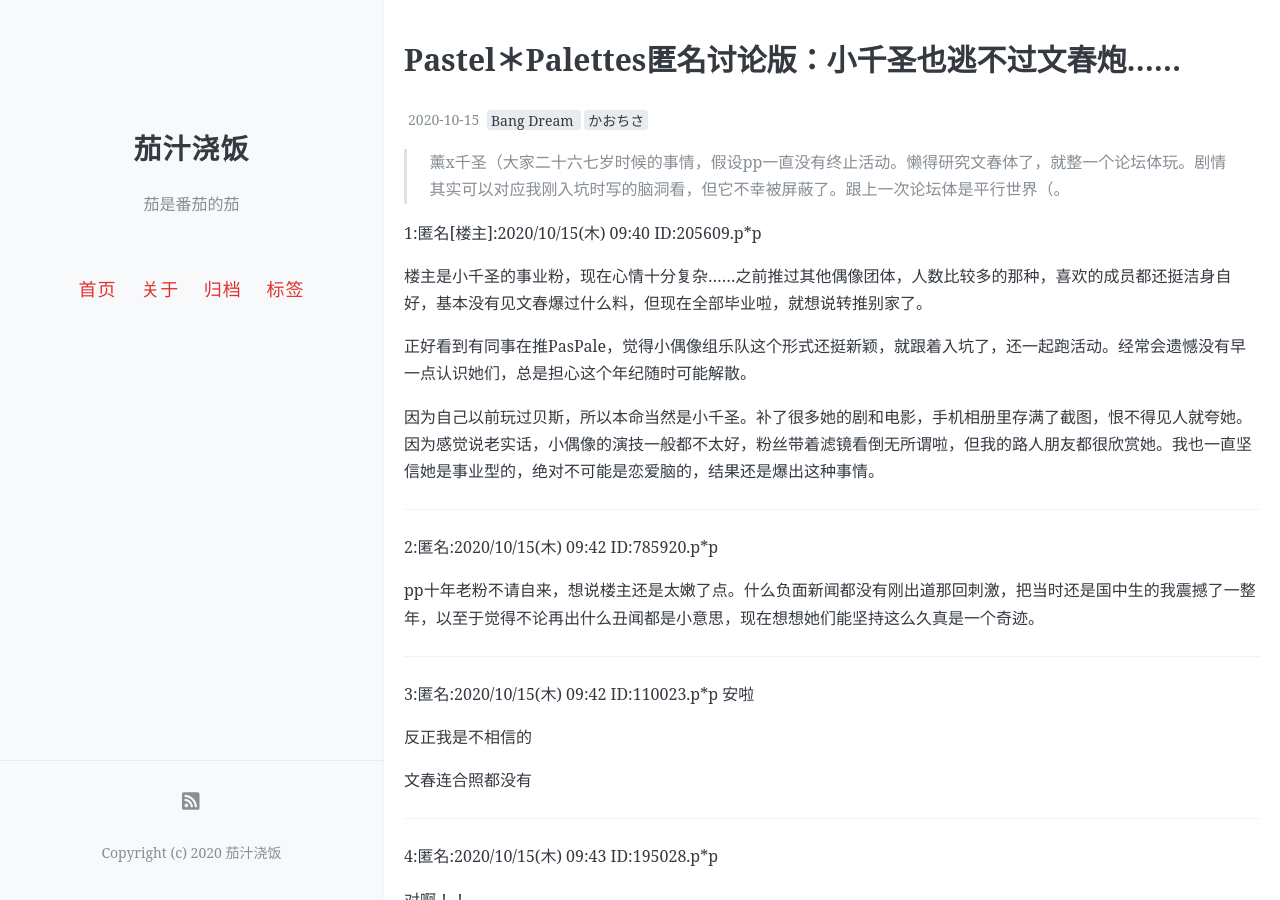
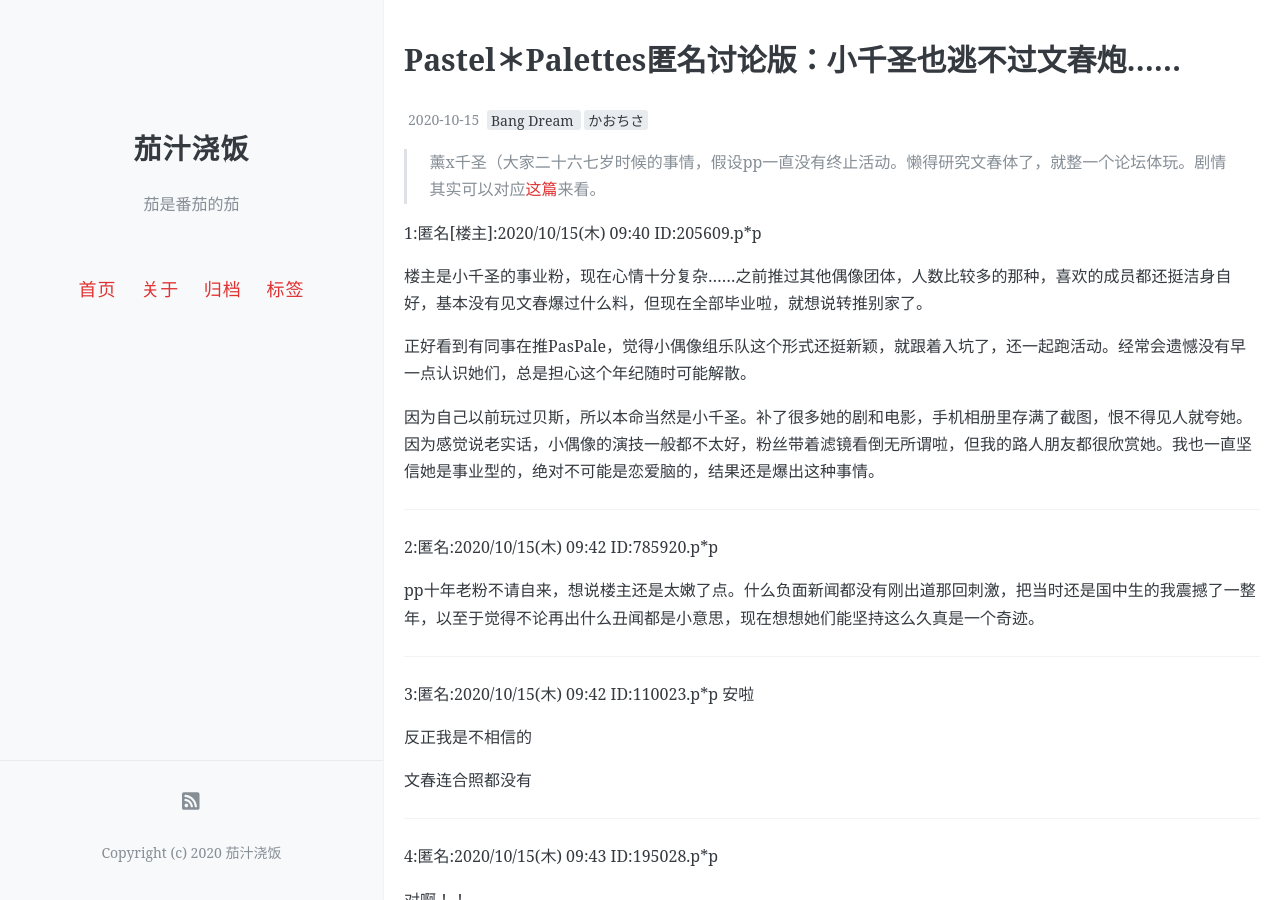
Before and after one commit to onemorebluemoon/ketchup, a Jekyll site: the page built from _posts/2020-10-15-kocs65.md, in a window 1280 px wide and 900 px high. Built offline with Jekyll 4.4.1, drawn with Linux system fonts in a browser that asks for light colours; comment, search, counter and statistics services are not loaded.

Commit message:
Update 2020-10-15-kocs65.md

```diff
--- a/_posts/2020-10-15-kocs65.md
+++ b/_posts/2020-10-15-kocs65.md
@@ -7,7 +7,7 @@ tags: [Bang Dream, かおちさ]
 comments: true
 ---
 
-> 薰x千圣（大家二十六七岁时候的事情，假设pp一直没有终止活动。懒得研究文春体了，就整一个论坛体玩。剧情其实可以对应我刚入坑时写的脑洞看，但它不幸被屏蔽了。跟上一次论坛体是平行世界（。
+> 薰x千圣（大家二十六七岁时候的事情，假设pp一直没有终止活动。懒得研究文春体了，就整一个论坛体玩。剧情其实可以对应[这篇](https://onemorebluemoon.github.io/Ketchup/kocs2/)来看。
 
 1:匿名[楼主]:2020/10/15(木) 09:40 ID:205609.p*p
 
```
